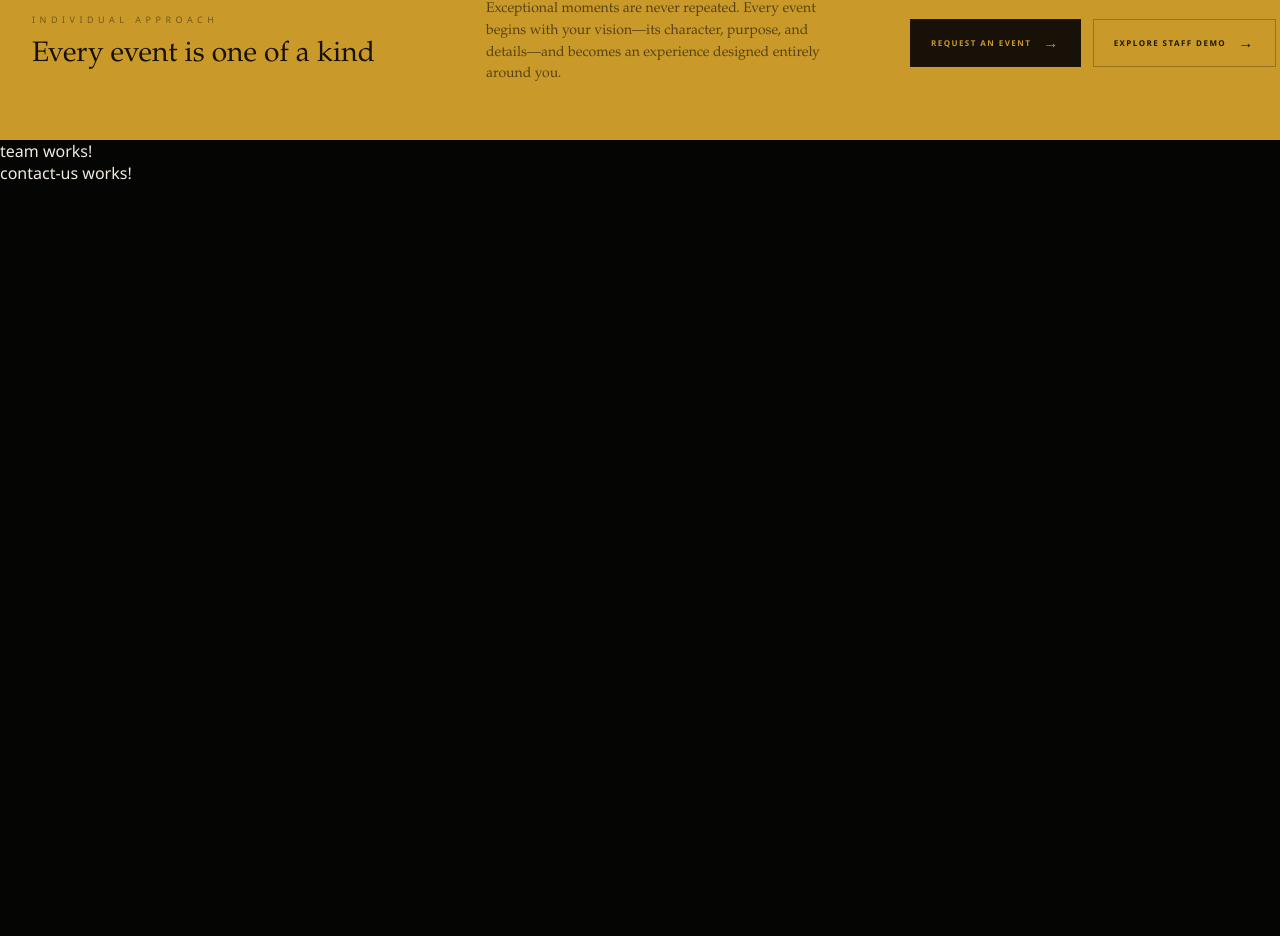
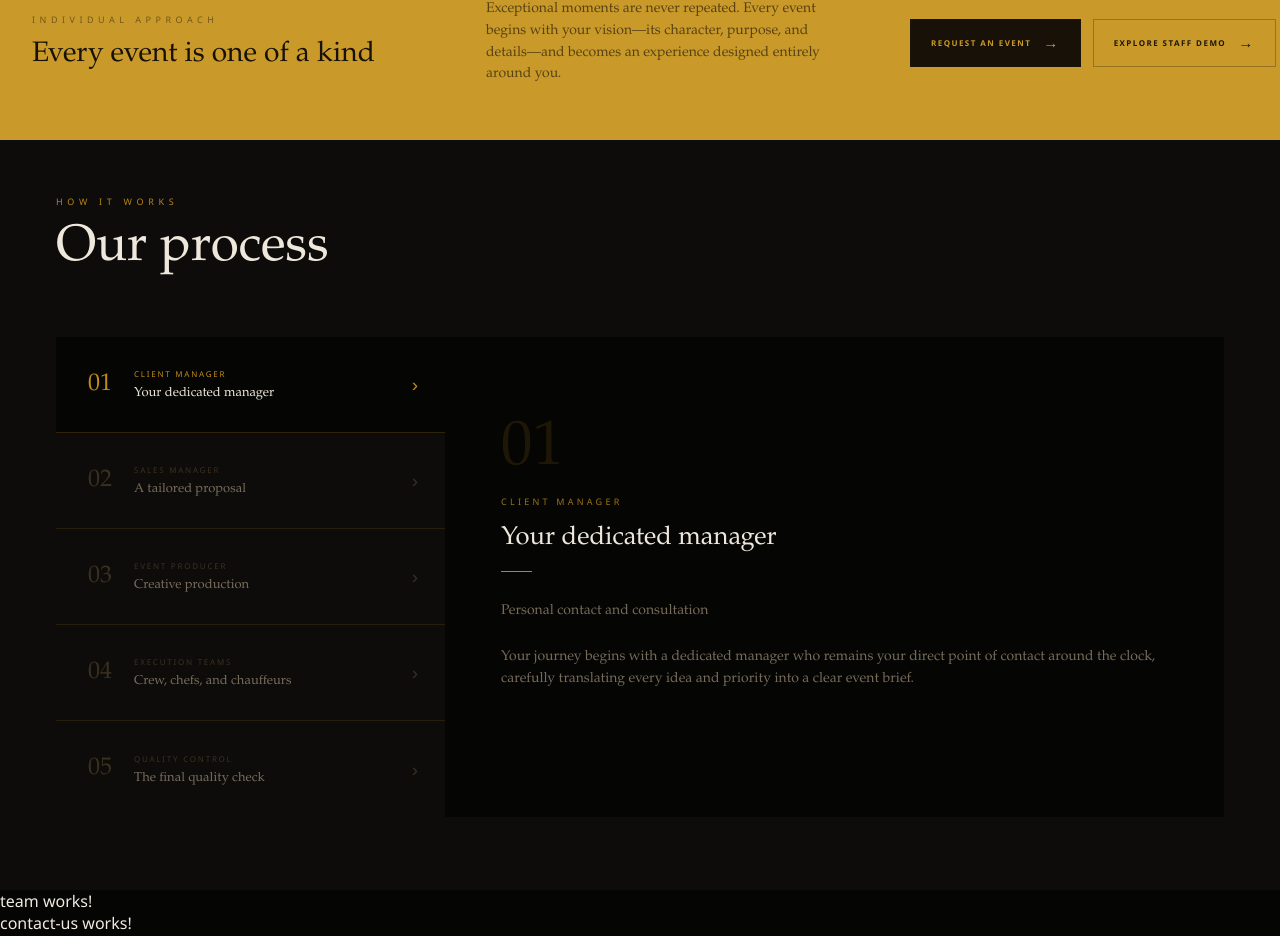
Before and after one commit to Nilo18/aurum-front, an Angular app: page / in a window 1280 px wide. Shown: the part 3424-4360 px from the top of the page. Before the commit the page ends 3608 px from the top, so only its background shows below. Built offline with nearby package versions, Linux system fonts and the light colour scheme.

Commit message:
feature: add processes

```diff
--- a/src/app/components/home-page-components/process/process.html
+++ b/src/app/components/home-page-components/process/process.html
@@ -1 +1,50 @@
-<p>process works!</p>
+<section class="process" id="process" aria-labelledby="process-title">
+  <div class="process__inner">
+    <header class="process__heading">
+      <p>How it works</p>
+      <h2 id="process-title">Our process</h2>
+    </header>
+
+    <div class="process__workspace">
+      <div class="process__steps" role="tablist" aria-label="Event planning process">
+        @for (step of steps; track step.number; let index = $index) {
+          <button
+            class="process__step"
+            type="button"
+            role="tab"
+            [id]="'process-tab-' + index"
+            [class.process__step--active]="activeIndex() === index"
+            [attr.aria-selected]="activeIndex() === index"
+            [attr.aria-controls]="'process-panel-' + index"
+            (click)="selectStep(index)"
+          >
+            <span class="process__step-number">{{ step.number }}</span>
+            <span class="process__step-copy">
+              <small>{{ step.role }}</small>
+              <strong>{{ step.title }}</strong>
+            </span>
+            <span class="process__arrow" aria-hidden="true">›</span>
+          </button>
+        }
+      </div>
+
+      @for (step of steps; track step.number; let index = $index) {
+        @if (activeIndex() === index) {
+          <article
+            class="process__panel"
+            role="tabpanel"
+            [id]="'process-panel-' + index"
+            [attr.aria-labelledby]="'process-tab-' + index"
+          >
+            <span class="process__panel-number" aria-hidden="true">{{ step.number }}</span>
+            <p class="process__role">{{ step.role }}</p>
+            <h3>{{ step.title }}</h3>
+            <span class="process__accent" aria-hidden="true"></span>
+            <p class="process__lead">{{ step.lead }}</p>
+            <p class="process__description">{{ step.description }}</p>
+          </article>
+        }
+      }
+    </div>
+  </div>
+</section>
--- a/src/app/components/home-page-components/process/process.scss
+++ b/src/app/components/home-page-components/process/process.scss
@@ -0,0 +1,257 @@
+:host {
+  display: block;
+}
+
+.process {
+  min-height: 750px;
+  padding: 55px 32px 61px;
+  background: #0d0c0a;
+  color: #eee7db;
+
+  &__inner {
+    width: min(100%, 1168px);
+    margin: 0 auto;
+  }
+
+  &__heading {
+    margin-bottom: 64px;
+
+    p {
+      margin-bottom: 17px;
+      color: #b98518;
+      font-family: 'Montserrat', 'Segoe UI', sans-serif;
+      font-size: 9px;
+      font-weight: 500;
+      letter-spacing: 0.52em;
+      text-transform: uppercase;
+    }
+
+    h2 {
+      margin: 0;
+      font-family: 'Bodoni 72', Didot, 'Palatino Linotype', Georgia, serif;
+      font-size: clamp(50px, 4vw, 62px);
+      font-weight: 400;
+      line-height: 0.95;
+    }
+  }
+
+  &__workspace {
+    display: grid;
+    grid-template-columns: 389px minmax(0, 1fr);
+    min-height: 480px;
+  }
+
+  &__steps {
+    display: grid;
+    grid-template-rows: repeat(5, 1fr);
+  }
+
+  &__step {
+    width: 100%;
+    min-height: 96px;
+    padding: 0 27px 0 32px;
+    border: 0;
+    border-bottom: 1px solid rgba(185, 133, 24, 0.15);
+    display: grid;
+    grid-template-columns: 36px 1fr auto;
+    align-items: center;
+    gap: 10px;
+    background: transparent;
+    color: #3b3020;
+    text-align: left;
+    cursor: pointer;
+    transition:
+      color 180ms ease,
+      background-color 180ms ease,
+      border-color 180ms ease;
+
+    &:last-child {
+      border-bottom: 0;
+    }
+
+    &:hover,
+    &:focus-visible {
+      background: rgba(5, 5, 4, 0.45);
+      color: #886319;
+    }
+
+    &--active {
+      border-color: rgba(185, 133, 24, 0.24);
+      background: #050504;
+      color: #c18b17;
+    }
+  }
+
+  &__step-number {
+    font-family: 'Bodoni 72', Didot, 'Palatino Linotype', Georgia, serif;
+    font-size: 24px;
+    line-height: 1;
+  }
+
+  &__step-copy {
+    min-width: 0;
+    display: flex;
+    flex-direction: column;
+    gap: 8px;
+
+    small {
+      font-family: 'Montserrat', 'Segoe UI', sans-serif;
+      font-size: 8px;
+      font-weight: 500;
+      letter-spacing: 0.22em;
+      text-transform: uppercase;
+    }
+
+    strong {
+      overflow: hidden;
+      color: #786c5b;
+      font-family: 'Bodoni 72', Didot, 'Palatino Linotype', Georgia, serif;
+      font-size: 13px;
+      font-weight: 400;
+      line-height: 1.1;
+      text-overflow: ellipsis;
+      white-space: nowrap;
+    }
+  }
+
+  &__step--active &__step-copy strong {
+    color: #eee7db;
+  }
+
+  &__arrow {
+    font-family: Arial, sans-serif;
+    font-size: 19px;
+    line-height: 1;
+  }
+
+  &__panel {
+    padding: 89px 56px;
+    background: #050504;
+    animation: process-panel-in 250ms ease both;
+  }
+
+  &__panel-number {
+    display: block;
+    margin-bottom: 22px;
+    color: rgba(185, 133, 24, 0.14);
+    font-family: 'Bodoni 72', Didot, 'Palatino Linotype', Georgia, serif;
+    font-size: 63px;
+    line-height: 0.75;
+  }
+
+  &__role {
+    margin-bottom: 16px;
+    color: #9f7115;
+    font-family: 'Montserrat', 'Segoe UI', sans-serif;
+    font-size: 9px;
+    font-weight: 500;
+    letter-spacing: 0.36em;
+    text-transform: uppercase;
+  }
+
+  h3 {
+    margin: 0;
+    color: #eee7db;
+    font-family: 'Bodoni 72', Didot, 'Palatino Linotype', Georgia, serif;
+    font-size: clamp(24px, 2vw, 30px);
+    font-weight: 400;
+    line-height: 1.1;
+  }
+
+  &__accent {
+    display: block;
+    width: 31px;
+    height: 1px;
+    margin: 18px 0 28px;
+    background: #b98518;
+  }
+
+  &__lead,
+  &__description {
+    color: #776b5a;
+    font-family: 'Bodoni 72', Didot, 'Palatino Linotype', Georgia, serif;
+    font-size: 14px;
+    line-height: 1.6;
+  }
+
+  &__lead {
+    margin-bottom: 24px;
+  }
+
+  &__description {
+    max-width: 660px;
+  }
+}
+
+@keyframes process-panel-in {
+  from {
+    opacity: 0.45;
+    transform: translateY(4px);
+  }
+
+  to {
+    opacity: 1;
+    transform: translateY(0);
+  }
+}
+
+@media (max-width: 850px) {
+  .process {
+    &__workspace {
+      grid-template-columns: 330px minmax(0, 1fr);
+    }
+
+    &__panel {
+      padding: 70px 38px;
+    }
+  }
+}
+
+@media (max-width: 700px) {
+  .process {
+    min-height: auto;
+    padding: 60px 20px;
+
+    &__heading {
+      margin-bottom: 44px;
+    }
+
+    &__workspace {
+      grid-template-columns: 1fr;
+    }
+
+    &__steps {
+      display: flex;
+      overflow-x: auto;
+      scrollbar-width: none;
+    }
+
+    &__steps::-webkit-scrollbar {
+      display: none;
+    }
+
+    &__step {
+      flex: 0 0 215px;
+      min-height: 82px;
+      padding: 0 18px;
+      border-right: 1px solid rgba(185, 133, 24, 0.15);
+      border-bottom: 1px solid rgba(185, 133, 24, 0.15);
+      grid-template-columns: 30px 1fr;
+    }
+
+    &__arrow {
+      display: none;
+    }
+
+    &__panel {
+      min-height: 390px;
+      padding: 55px 28px;
+    }
+  }
+}
+
+@media (prefers-reduced-motion: reduce) {
+  .process__panel {
+    animation: none;
+  }
+}
--- a/src/app/components/home-page-components/process/process.ts
+++ b/src/app/components/home-page-components/process/process.ts
@@ -1,4 +1,12 @@
-import { Component } from '@angular/core';
+import { Component, signal } from '@angular/core';
+
+interface ProcessStep {
+  number: string;
+  role: string;
+  title: string;
+  lead: string;
+  description: string;
+}
 
 @Component({
   selector: 'app-process',
@@ -7,5 +15,52 @@ import { Component } from '@angular/core';
   styleUrl: './process.scss',
 })
 export class Process {
+  readonly activeIndex = signal(0);
 
+  readonly steps: ProcessStep[] = [
+    {
+      number: '01',
+      role: 'Client manager',
+      title: 'Your dedicated manager',
+      lead: 'Personal contact and consultation',
+      description:
+        'Your journey begins with a dedicated manager who remains your direct point of contact around the clock, carefully translating every idea and priority into a clear event brief.',
+    },
+    {
+      number: '02',
+      role: 'Sales manager',
+      title: 'A tailored proposal',
+      lead: 'Individual planning and budgeting',
+      description:
+        'We shape the scope, resources, and commercial plan around your event. Every recommendation is transparent, considered, and aligned with the experience you want to create.',
+    },
+    {
+      number: '03',
+      role: 'Event producer',
+      title: 'Creative production',
+      lead: 'Concept development and coordination',
+      description:
+        'The producer brings every element together—from creative direction and staging to timing and suppliers—turning the approved concept into one coherent production plan.',
+    },
+    {
+      number: '04',
+      role: 'Execution teams',
+      title: 'Crew, chefs, and chauffeurs',
+      lead: 'Flawless event delivery',
+      description:
+        'Every team works from one carefully coordinated schedule. Production, hospitality, service, and transport move together so the entire experience feels effortless.',
+    },
+    {
+      number: '05',
+      role: 'Quality control',
+      title: 'The final quality check',
+      lead: 'Precision in every detail',
+      description:
+        'Before guests arrive, every touchpoint is reviewed against our standards. A final on-site inspection ensures the setting, service, timing, and atmosphere are exactly right.',
+    },
+  ];
+
+  selectStep(index: number): void {
+    this.activeIndex.set(index);
+  }
 }
--- a/src/app/pages/home/home.html
+++ b/src/app/pages/home/home.html
@@ -5,6 +5,8 @@
     <app-about></app-about>
     <app-events></app-events>
     <app-request-event-cta></app-request-event-cta>
+    <app-process></app-process>
     <app-team></app-team>
     <app-contact-us></app-contact-us>
 </main>
+<app-footer></app-footer>
--- a/src/app/pages/home/home.ts
+++ b/src/app/pages/home/home.ts
@@ -7,10 +7,12 @@ import { Events } from '../../components/home-page-components/events/events';
 import { ContactUs } from '../../components/home-page-components/contact-us/contact-us';
 import { Team } from '../../components/home-page-components/team/team';
 import { RequestEventCta } from '../../components/home-page-components/request-event-cta/request-event-cta';
+import { Process } from '../../components/home-page-components/process/process';
+import { Footer } from '../../components/home-page-components/footer/footer';
 
 @Component({
   selector: 'app-home',
-  imports: [Header, Hero, Services, About, Events, RequestEventCta, Team, ContactUs],
+  imports: [Header, Hero, Services, About, Events, RequestEventCta, Process, Team, ContactUs, Footer],
   templateUrl: './home.html',
   styleUrl: './home.scss',
 })
```
